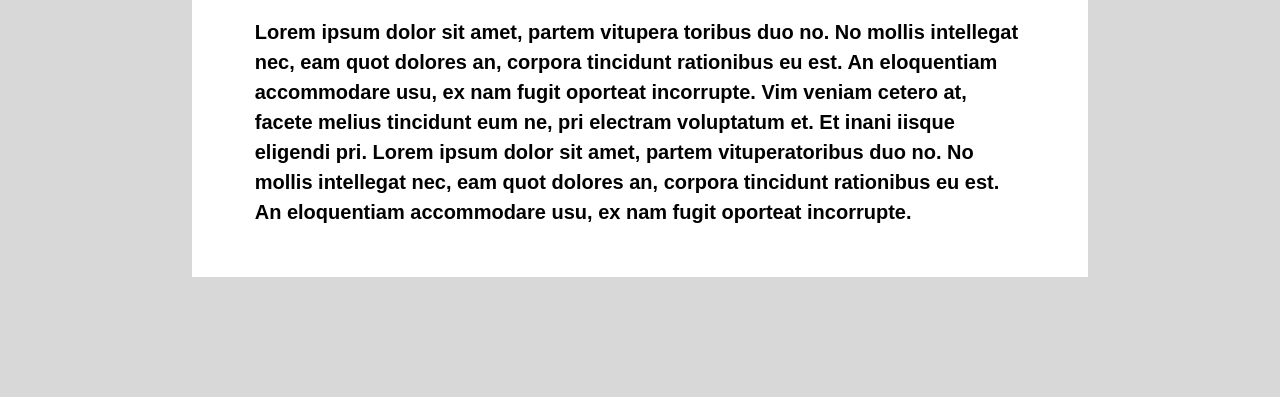
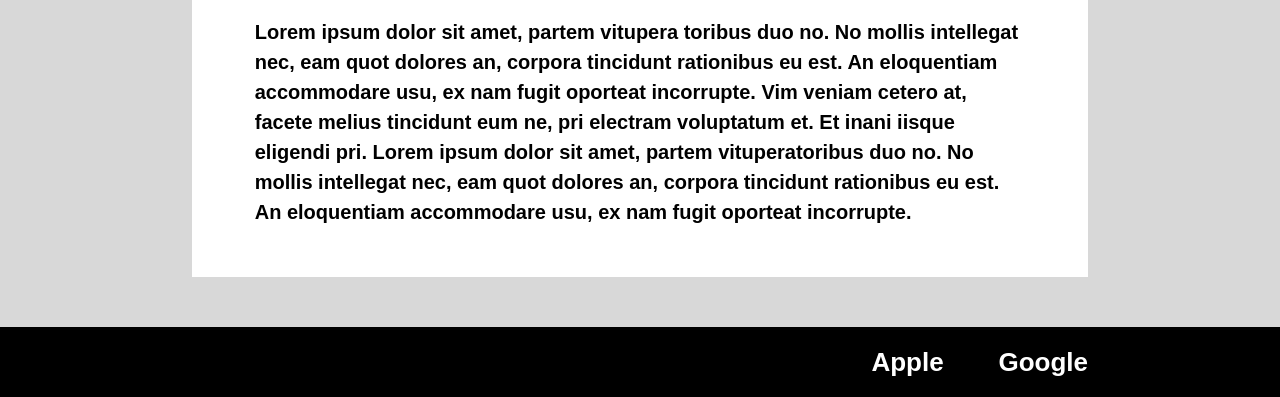
Before and after one commit to blakehagen/html-layouts-2-FT, a plain HTML site: page second/index.html in a window 1280 px wide. Shown: the part 1142-1539 px from the top of the page. Before the commit the page ends 1419 px from the top, so only its background shows below. Drawn offline with Linux system fonts and the light colour scheme.

Commit message:
second DONE

```diff
--- a/second/index.html
+++ b/second/index.html
@@ -33,5 +33,19 @@
 		<div class="spacer"></div>
 	</div>
 
+	<footer class="footer">
+		<div class="footer-container">
+			<div class="footer-links">
+				<a href="http://google.com" target="_blank"><h3>Google</h3></a>
+			</div>
+			<div class="footer-links">
+				<a href="http://apple.com" target="_blank"><h3>Apple</h3></a>
+			</div>
+		</div>
+
+
+
+	</footer>
+
 </body>
 </html>
--- a/second/styles.css
+++ b/second/styles.css
@@ -33,13 +33,19 @@ h2 {
 	color: #fff;
 	padding-top: 12px;
 	margin: 0;
+}
+
+h3 {
+	font-family: "Myriad Set Pro", sans-serif;
+	font-size: 26px;
+	color: #fff;
+	margin: 0;
 
 }
 
 .sub-container {
 	width: 86%;
 	margin: 0 auto;
-	/*border: 1px solid blue;*/
 }
 
 .button {
@@ -74,5 +80,38 @@ img {
 	height: 10px;
 	background: #fff;
 	margin: 0;
+}
 
+.footer {
+	width: 100%;
+	height: 70px;
+	background: #000;
 }
+
+.footer-container {
+	width: 70%;
+	height: 100%;
+	margin: 0 auto;
+}
+
+.footer-links {
+	width: 15%;
+	display: inline-block;
+	float: right;
+	text-align: right;
+	margin: 20px 0 0 10px;
+}
+
+a {
+	text-decoration: none;
+}
+
+@media (max-width: 850px){
+	.button {
+		width: 33%;
+	}
+
+	.footer-links{
+		width: 30%;
+	}
+}
```
